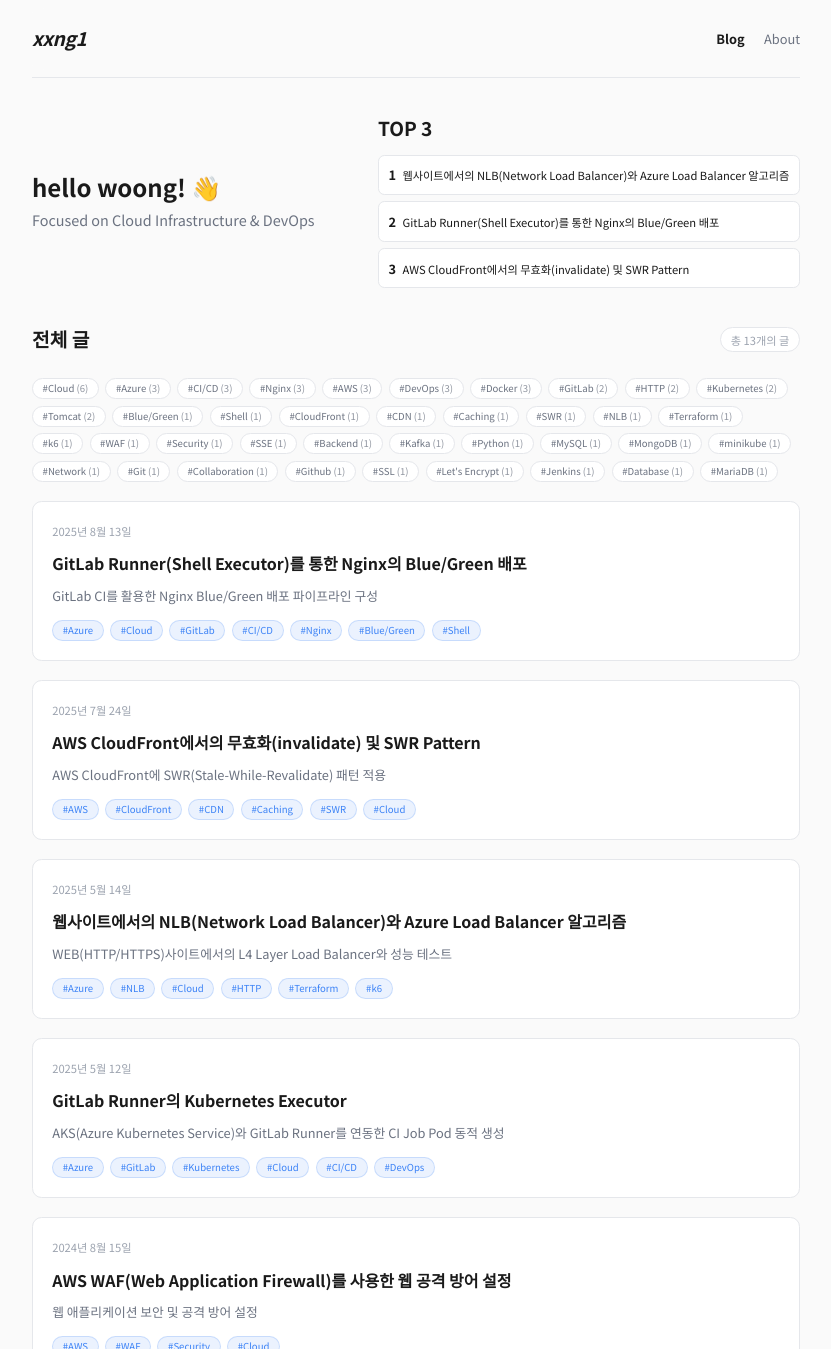
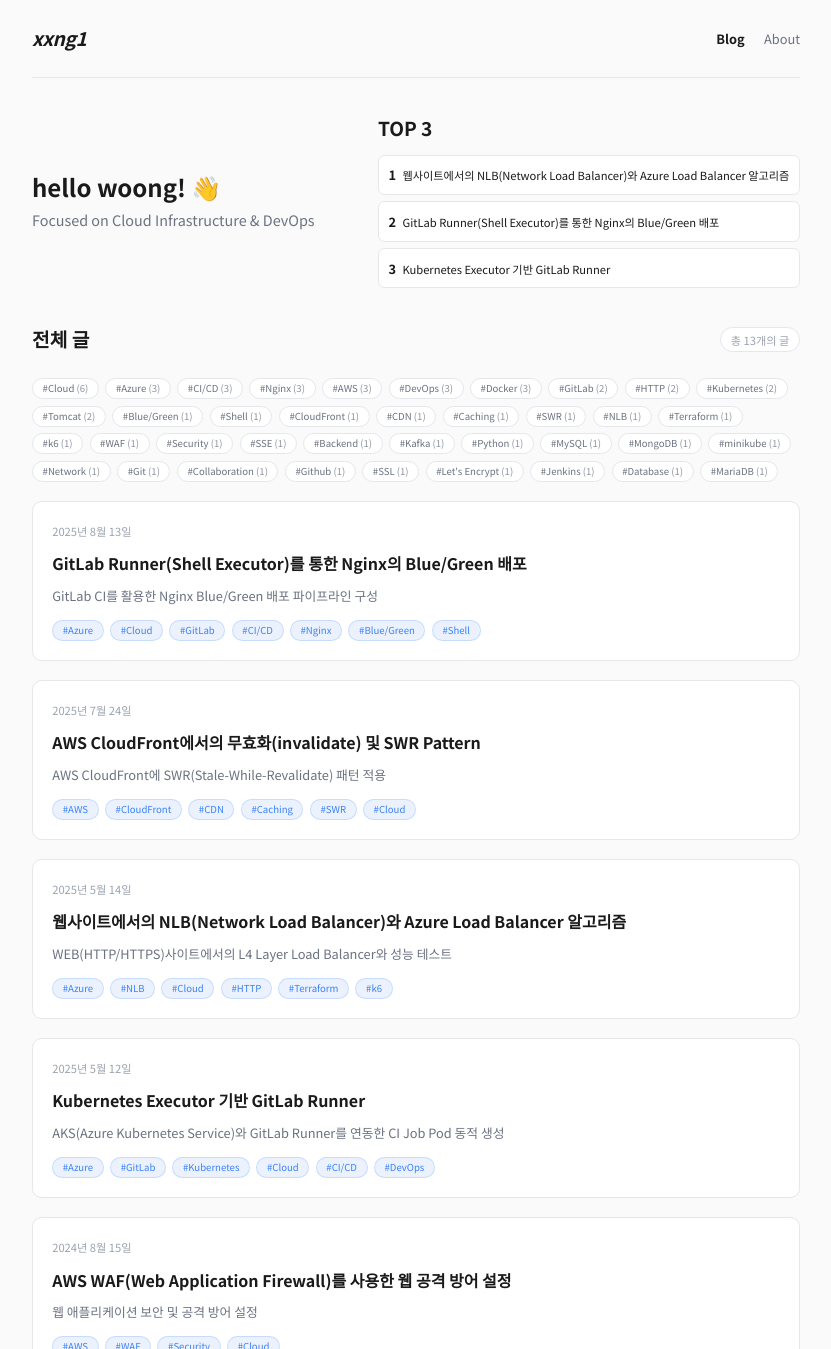
Before and after one commit to xxng1/xxng1-blog, a Next.js app: page / in a window 1280 px wide. Shown: the top 1349 px of the page, without its empty margins (224-1055 px from the left). Built offline with nearby package versions, Linux system fonts and the light colour scheme.

Commit message:
chore: 순위 조정

```diff
--- a/content/posts/10-azure-gitlab-k8s.md
+++ b/content/posts/10-azure-gitlab-k8s.md
@@ -1,6 +1,6 @@
 ---
 layout:       post
-title:        "GitLab Runner의 Kubernetes Executor"
+title:        "Kubernetes Executor 기반 GitLab Runner"
 date: '2025-05-12'
 section: 'infra'
 excerpt: 'AKS(Azure Kubernetes Service)와 GitLab Runner를 연동한 CI Job Pod 동적 생성'
--- a/src/app/page.tsx
+++ b/src/app/page.tsx
@@ -21,8 +21,8 @@
     ? getPostsByTags(tagParams)
     : allPostsData;
 
-  // TOP 3 추천 글 (11번, 13번, 12번 순서)
-  const featuredPostIds = ['11-nlb-on-website', '13-gitlab-nginx-bluegreen', '12-swr-pattern-cloudfront'];
+  // TOP 3 추천 글 (11번, 13번, 10번 순서)
+  const featuredPostIds = ['11-nlb-on-website', '13-gitlab-nginx-bluegreen', '10-azure-gitlab-k8s'];
   const featuredPosts = await Promise.all(
     featuredPostIds.map(id => getPostData(id))
   );
```
